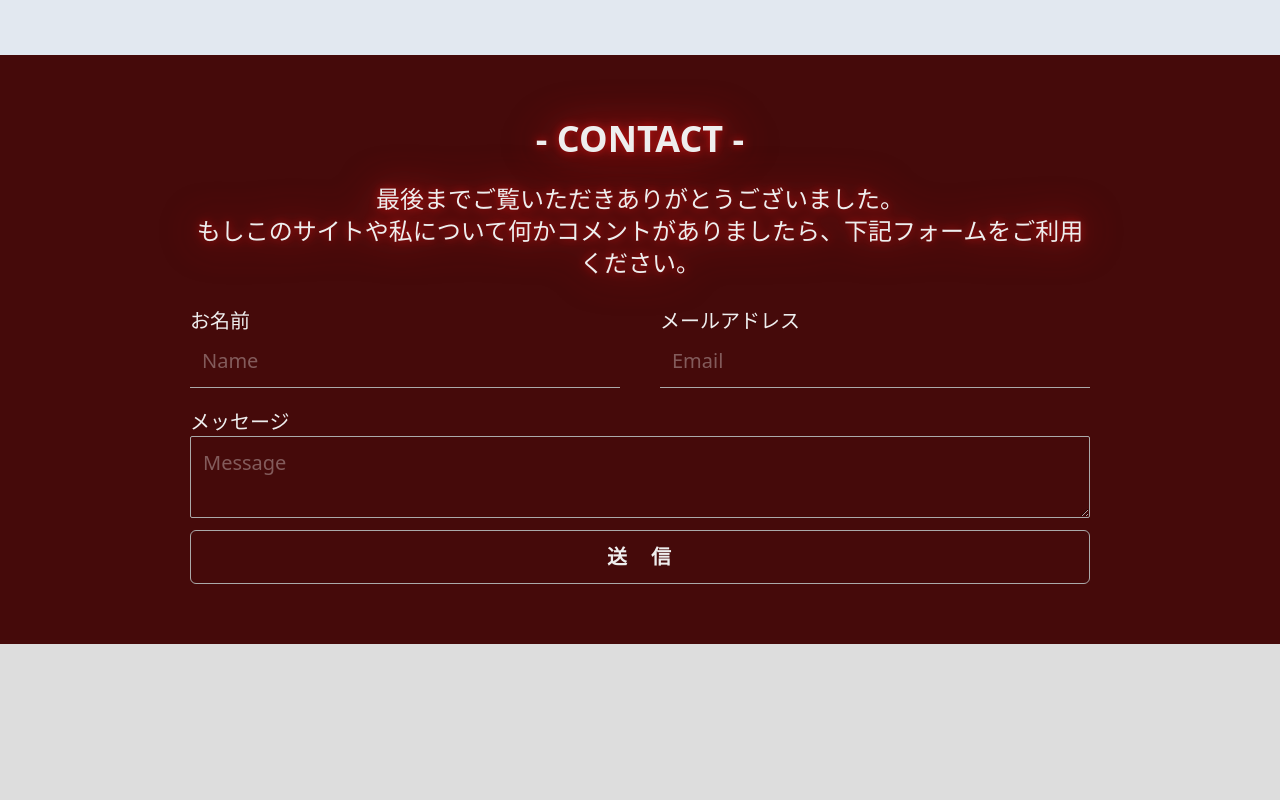
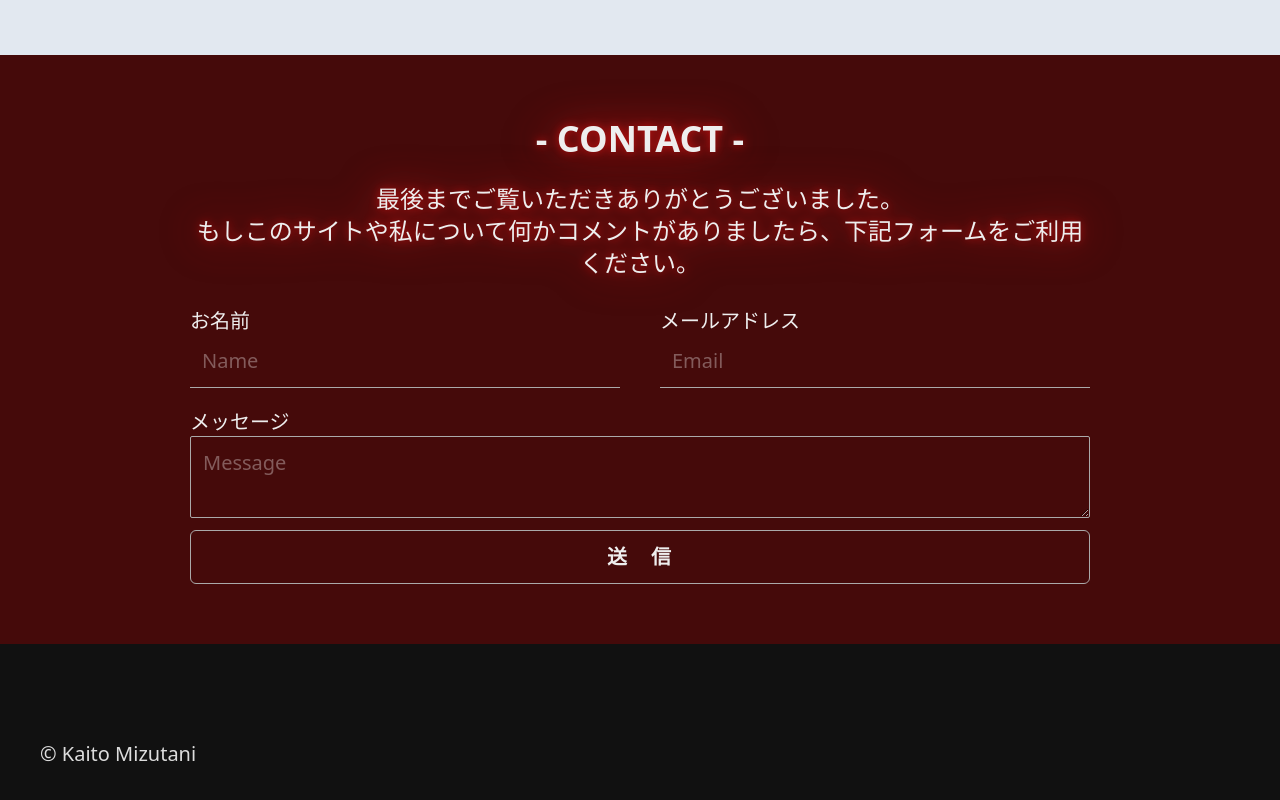
Before and after one commit to lovecoal0928/portfolio-v2, a Next.js app: page / in a window 1280 px wide. Shown: the part 3804-4604 px from the top of the page. Before the commit the page ends 4448 px from the top, so only its background shows below. Built offline with nearby package versions, Linux system fonts and the light colour scheme.

Commit message:
add footer

```diff
--- /dev/null
+++ b/components/Footer.tsx
@@ -0,0 +1,13 @@
+import React from 'react'
+
+const Footer = () => {
+  return (
+    <div className='bg-[#111] h-52'>
+        <div className='flex items-center pt-24 p-10 w-full'>
+            <p className='text-xl font-light text-[#ddd]'>&copy; Kaito Mizutani</p>
+        </div>
+    </div>
+  )
+}
+
+export default Footer
--- a/pages/index.tsx
+++ b/pages/index.tsx
@@ -6,6 +6,7 @@ import Profile from '../components/Profile'
 import ProjectRow from '../components/ProjectRow'
 import Skills from '../components/Skills'
 import Head from 'next/head'
+import Footer from '@/components/Footer'
 
 const Home=()=>{
 
@@ -45,6 +46,8 @@ const Home=()=>{
       </main>
       {/* プロジェクトモーダル */}
       <ProjectModal />
+
+      <Footer />
     </div>
   )
 }
```
